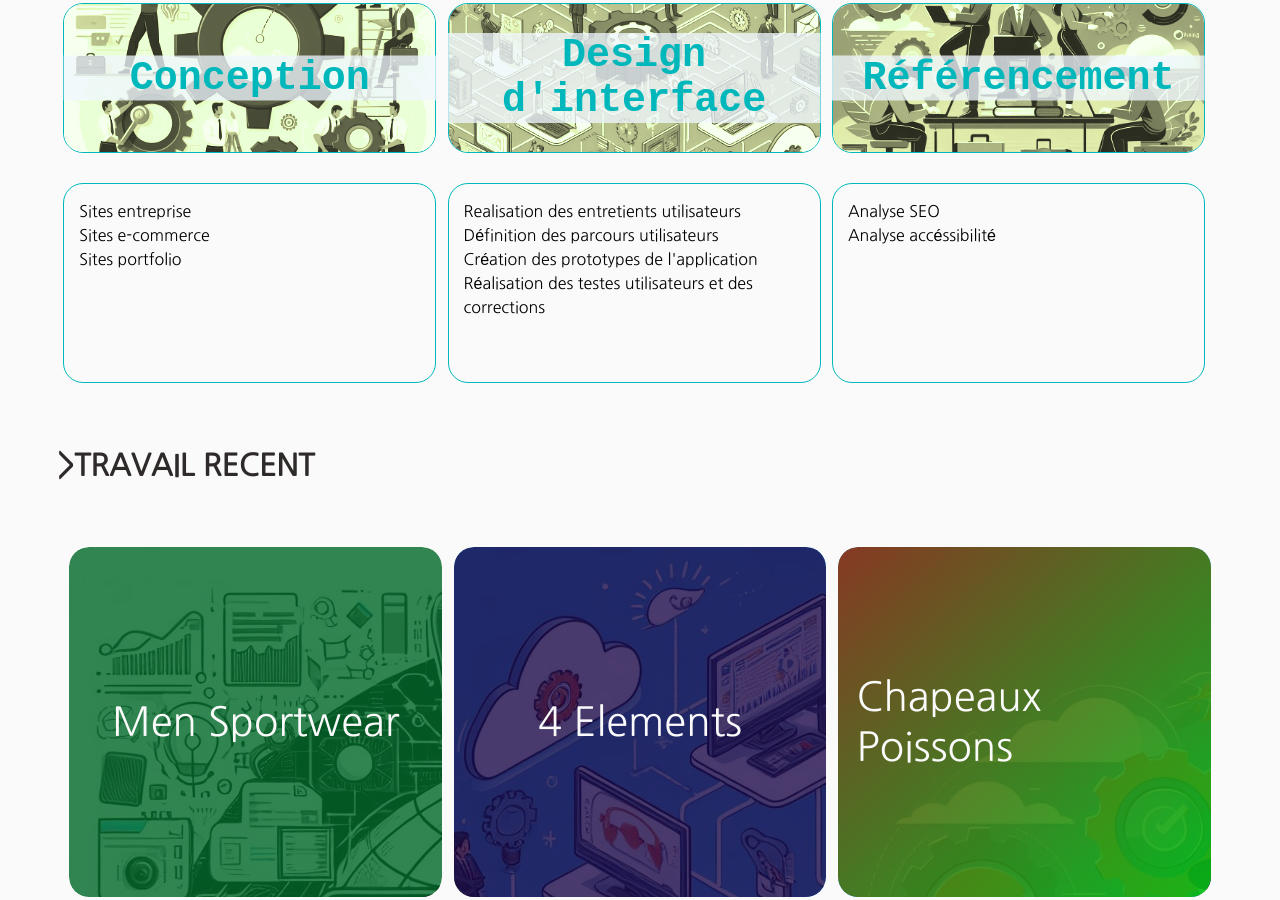
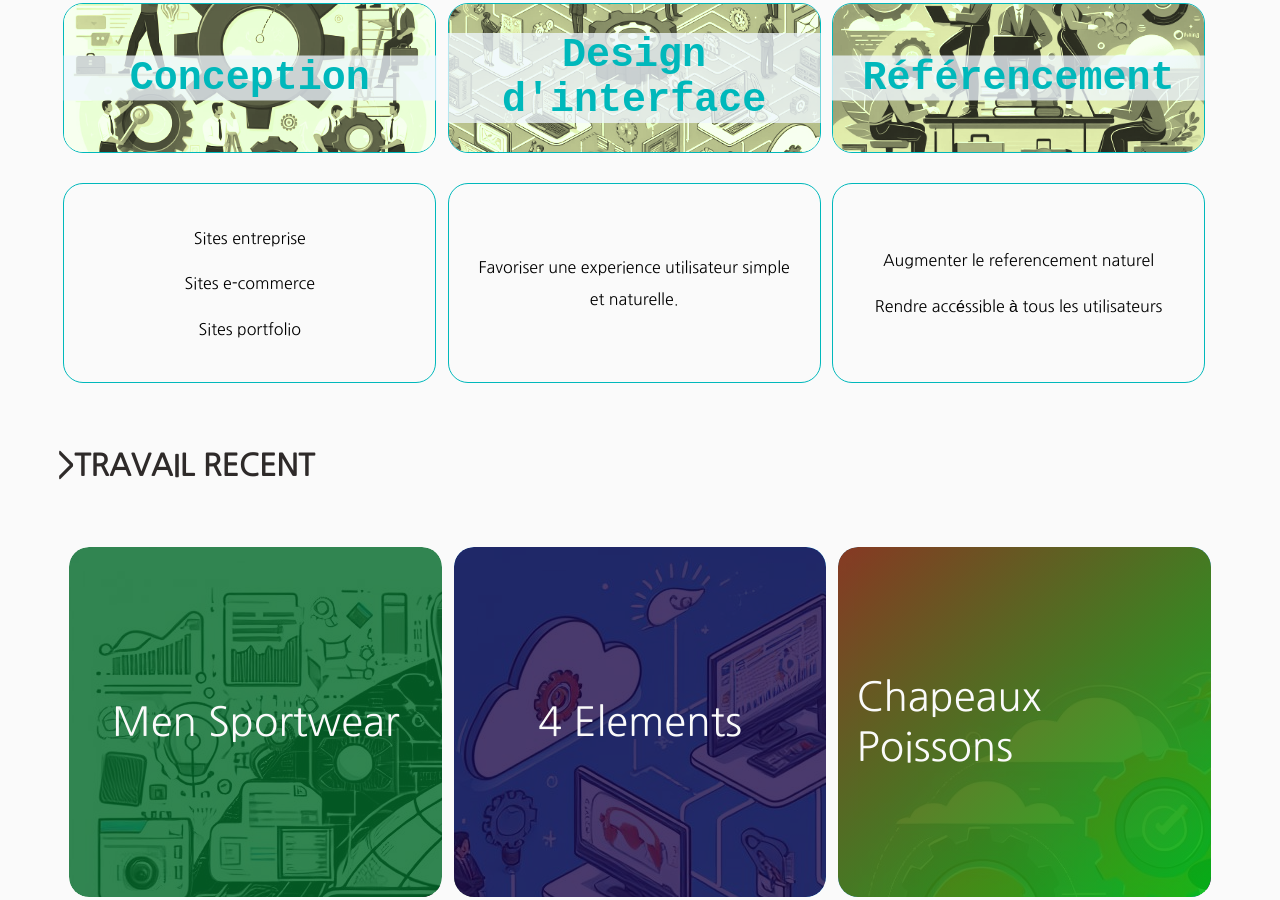
Before and after one commit to itdeveloppement/Portofolio, a website: page index.html in a window 1280 px wide. Shown: the part 1083-1983 px from the top of the page. Drawn offline with Linux system fonts and the light colour scheme.

Commit message:
en-vours-6

```diff
--- a/assets/css/style.css
+++ b/assets/css/style.css
@@ -276,11 +276,7 @@ main {
     width: 32%;
     margin: 0.5%;
 }
-.services__container-description {
-    border: 1px solid var(--colorDeux);
-    border-radius: 20px;
-    height: 200px;
-}
+
 .service__container-img {
     position: relative;
     border: 1px solid var(--colorDeux);
@@ -318,9 +314,22 @@ main {
     background-color: rgba(240, 248, 255, 0.76);
 
 }
+.services__container-description {
+    border: 1px solid var(--colorDeux);
+    border-radius: 20px;
+    height: 200px;
+    display: flex;
+    align-items: center;
+}
 .services__nav-lu {
+    width: 100%;
     line-height: 1.5;
     padding: 4%;
+    line-height: 2;
+}
+.services__nav-li {
+    text-align: center;
+    padding: 2%;
 }
 /* projet */
 
--- a/index.html
+++ b/index.html
@@ -91,9 +91,9 @@
                     </div>
                     <div class="services__container-description">
                         <ul class="nav-ul services__nav-lu">
-                            <li class="nav-li">Sites entreprise</li>
-                            <li class="nav-li">Sites e-commerce </li>
-                            <li class="nav-li">Sites portfolio</li>
+                            <li class="nav-li services__nav-li">Sites entreprise</li>
+                            <li class="nav-li services__nav-li">Sites e-commerce </li>
+                            <li class="nav-li services__nav-li">Sites portfolio</li>
                         </ul>
                     </div>
                 </div>
@@ -105,12 +105,8 @@
                     <h4 class="title-h4 services__title-h4">Design d'interface</h4>
                     </div>
                     <div class="services__container-description">
-
                             <ul class="nav-ul services__nav-lu">
-                                <li class="nav-li">Realisation des entretients utilisateurs</li>
-                                <li class="nav-li">Définition des parcours utilisateurs</li>
-                                <li class="nav-li">Création des prototypes de l'application</li>
-                                <li class="nav-li">Réalisation des testes utilisateurs et des corrections</li>
+                                <li class="nav-li services__nav-li">Favoriser une experience utilisateur simple et naturelle. </li>
                             </ul>
                         </div>
                     </div>
@@ -125,8 +121,8 @@
                     <div class="services__container-description">
 
                             <ul class="nav-ul services__nav-lu">
-                                <li class="nav-li">Analyse SEO</li>
-                                <li class="nav-li">Analyse accéssibilité</li>
+                                <li class="nav-li services__nav-li">Augmenter le referencement naturel</li>
+                                <li class="nav-li services__nav-li">Rendre accéssible à tous les utilisateurs</li>
                             </ul>
                         </div>
                     </div>
@@ -206,6 +202,10 @@
                             <li class="nav-li">Analyser et valider les besoins des utilisateurs</li>
                             <li class="nav-li">Plannifier les délais et les priorités de production</li>
                             <li class="nav-li">Controler les étapes et amener les correctifs</li>
+                            <li class="nav-li">Realisation des entretients utilisateurs</li>
+                            <li class="nav-li">Définition des parcours utilisateurs</li>
+                            <li class="nav-li">Création des prototypes de l'application</li>
+                            <li class="nav-li">Réalisation des testes utilisateurs et des corrections</li>
                         </ul>
                     </div>
                     <div class="skills__contenair-skills conception__container-central">
```
